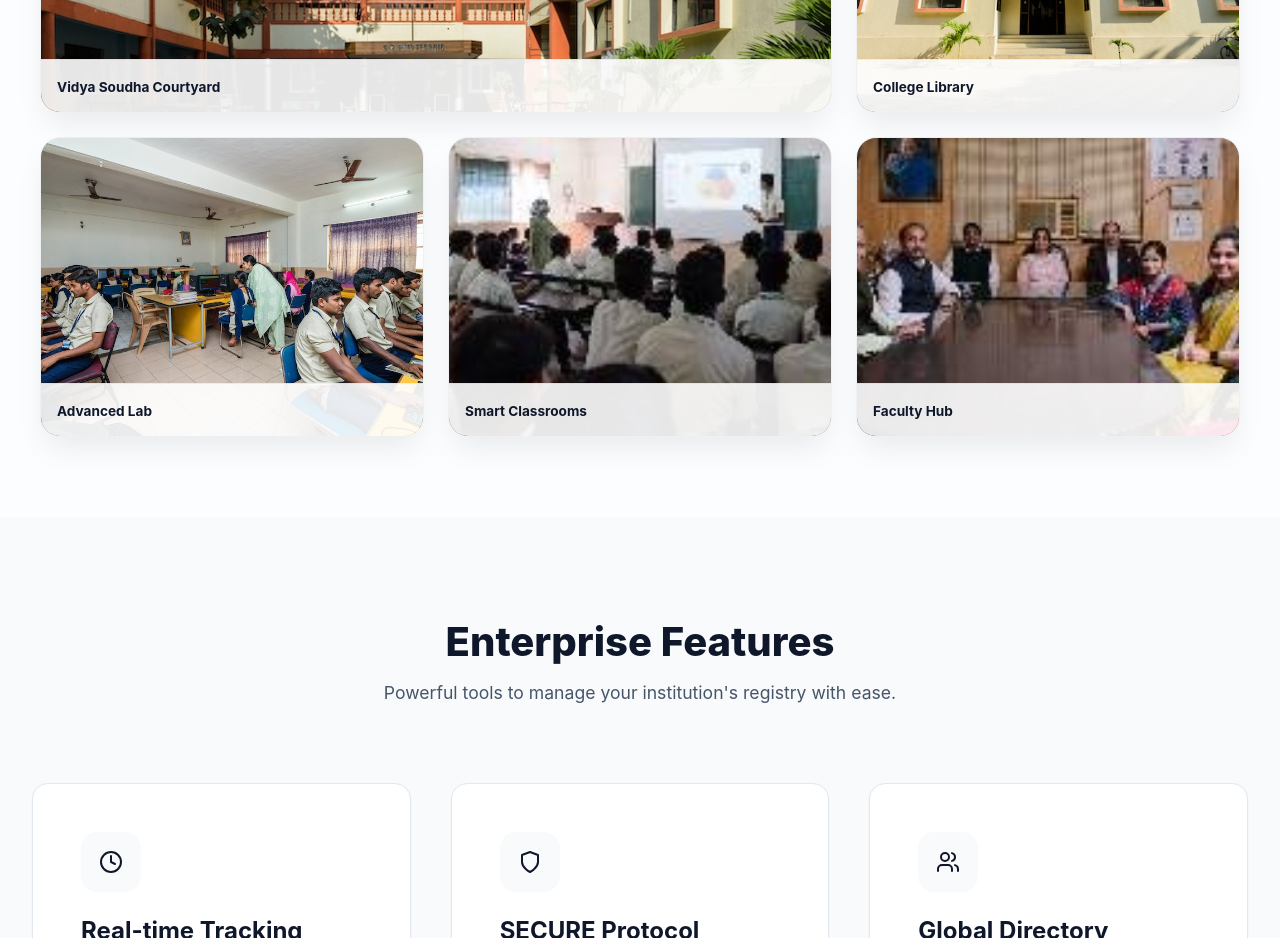
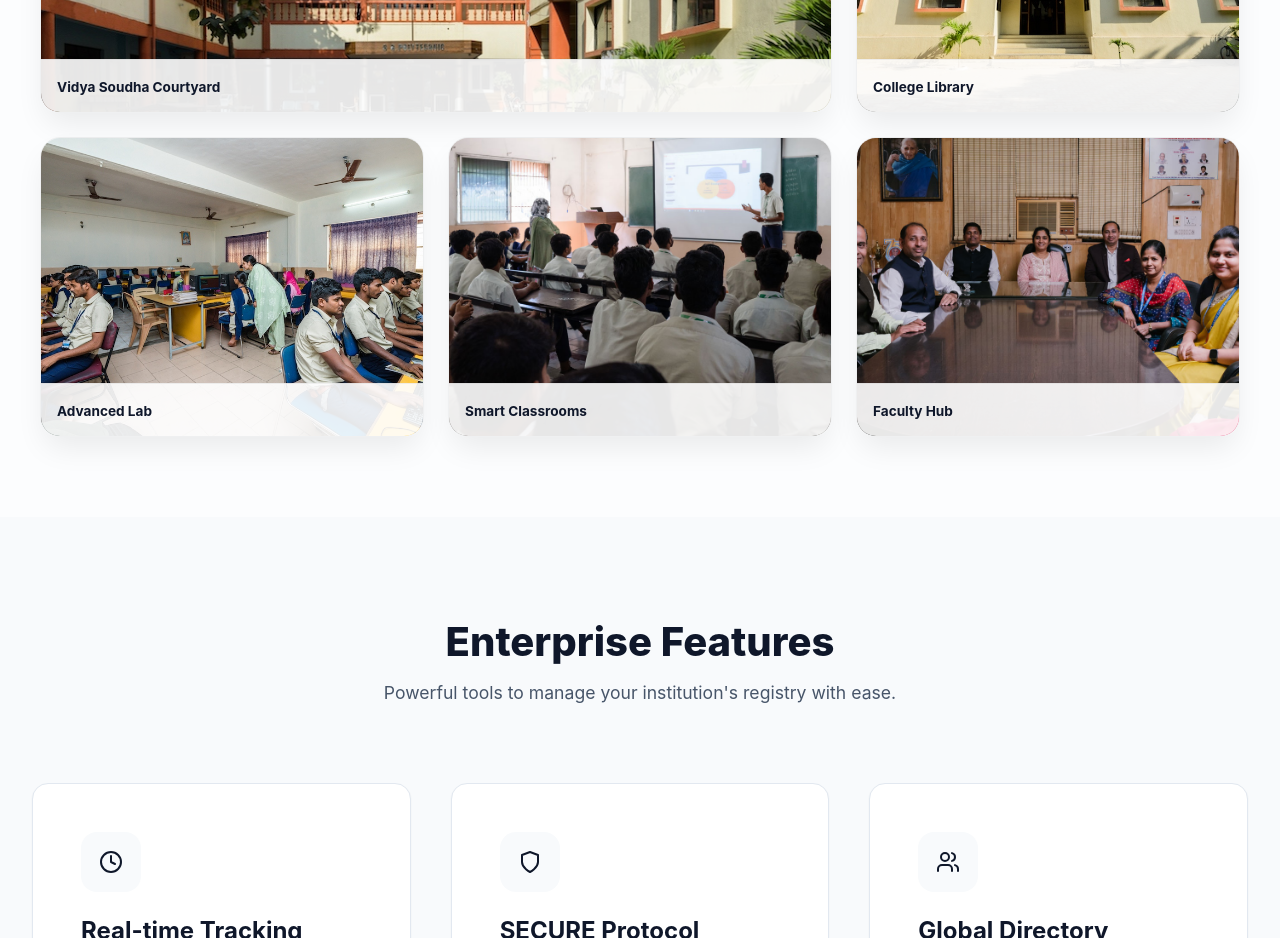
Before and after one commit to Irshan-123168/Student-Attendance-Management-System1-main4, a React (Vite) app in the folder Student-Attendance-Management-System1-main/: page / in a window 1280 px wide. Shown: the part 2200-3138 px from the top of the page. Built offline with nearby package versions, Linux system fonts and the light colour scheme; no server answers.

Commit message:
Hello Commit

```diff
--- a/Student-Attendance-Management-System1-main/src/components/HomePage.jsx
+++ b/Student-Attendance-Management-System1-main/src/components/HomePage.jsx
@@ -342,7 +342,7 @@ const HomePage = ({ onLogin, onRegister, onDashboard, isAuthenticated }) => {
                                 position: 'relative'
                             }}
                         >
-                            <img src="/src/assets/classroom_session.jpg" alt="Active Learning Session" style={{ width: '100%', height: '100%', objectFit: 'cover' }} />
+                            <img src="/src/assets/classroom_session.png" alt="Active Learning Session" style={{ width: '100%', height: '100%', objectFit: 'cover' }} />
                             <div style={{ position: 'absolute', bottom: 0, left: 0, right: 0, padding: '1rem', background: 'rgba(255,255,255,0.9)', borderTop: '1px solid rgba(0,0,0,0.05)' }}>
                                 <span style={{ fontWeight: 700, fontSize: '0.85rem', color: 'var(--text-primary)' }}>Smart Classrooms</span>
                             </div>
@@ -365,7 +365,7 @@ const HomePage = ({ onLogin, onRegister, onDashboard, isAuthenticated }) => {
                                 position: 'relative'
                             }}
                         >
-                            <img src="/src/assets/faculty_meeting.jpg" alt="Faculty Collaboration" style={{ width: '100%', height: '100%', objectFit: 'cover' }} />
+                            <img src="/src/assets/faculty_meeting.png" alt="Faculty Collaboration" style={{ width: '100%', height: '100%', objectFit: 'cover' }} />
                             <div style={{ position: 'absolute', bottom: 0, left: 0, right: 0, padding: '1rem', background: 'rgba(255,255,255,0.9)', borderTop: '1px solid rgba(0,0,0,0.05)' }}>
                                 <span style={{ fontWeight: 700, fontSize: '0.85rem', color: 'var(--text-primary)' }}>Faculty Hub</span>
                             </div>
```
Also changed, not shown: Student-Attendance-Management-System1-main/src/assets/classroom_session.jpg (deleted), Student-Attendance-Management-System1-main/src/assets/faculty_meeting.jpg (deleted).
